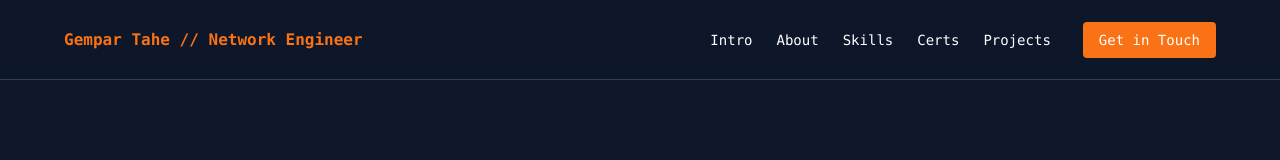
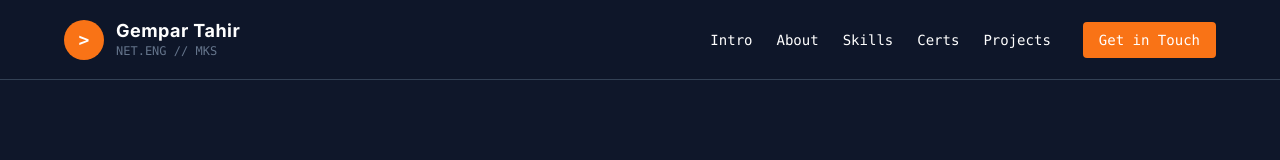
Before and after one commit to BangGempar/web-portofolio, a Next.js app: page / in a window 1280 px wide. Shown: the top 160 px of the page. Built offline with nearby package versions, Linux system fonts and the light colour scheme.

Commit message:
UI: update logo and fix navigation scroll offset

```diff
--- a/app/components/Navbar.tsx
+++ b/app/components/Navbar.tsx
@@ -3,7 +3,15 @@ import Link from "next/link";
 export function Navbar() {
   return (
     <header className="fixed top-0 left-0 right-0 h-20 bg-background/90 backdrop-blur-sm border-b border-border z-50 flex items-center px-6 md:px-16">
-      <div className="flex-1 font-mono font-semibold text-primary">Gempar Tahe // Network Engineer</div>
+      <div className="flex-1 flex items-center gap-3">
+        <div className="w-10 h-10 rounded-full bg-primary flex items-center justify-center text-white font-mono font-bold text-lg">
+          {">"}
+        </div>
+        <div className="flex flex-col justify-center">
+          <span className="text-white font-bold text-lg leading-tight tracking-wide">Gempar Tahir</span>
+          <span className="text-muted font-mono text-xs">NET.ENG // MKS</span>
+        </div>
+      </div>
       <nav className="hidden md:flex gap-6 text-sm font-mono text-white">
         <Link href="#intro" className="hover:text-primary transition-colors">Intro</Link>
         <Link href="#about" className="hover:text-primary transition-colors">About</Link>
--- a/app/layout.tsx
+++ b/app/layout.tsx
@@ -15,7 +15,7 @@ export default function RootLayout({
   children: React.ReactNode;
 }>) {
   return (
-    <html lang="en">
+    <html lang="en" className="scroll-smooth scroll-pt-24">
       <body className={`${inter.className} min-h-screen flex flex-col`}>
         {children}
       </body>
```
